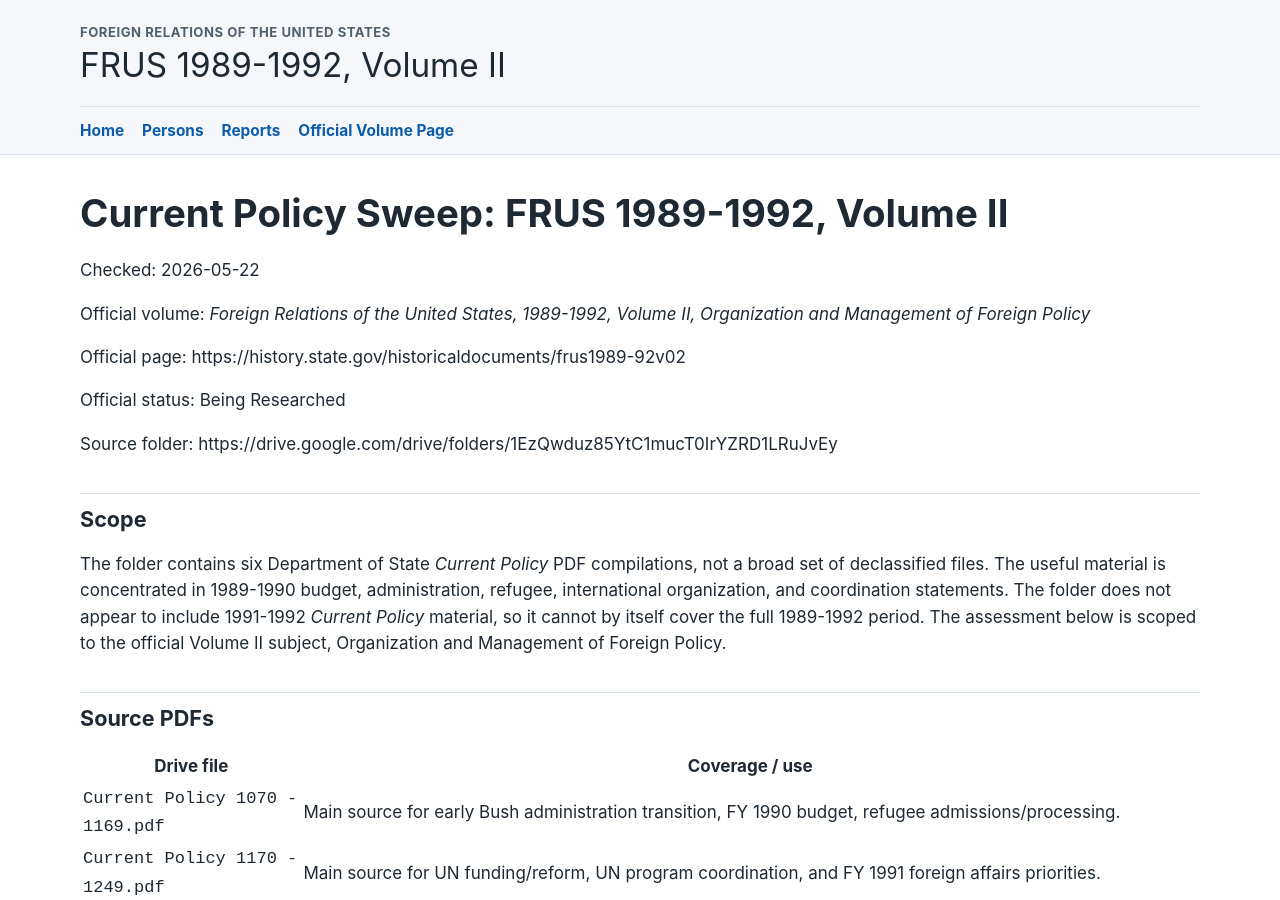
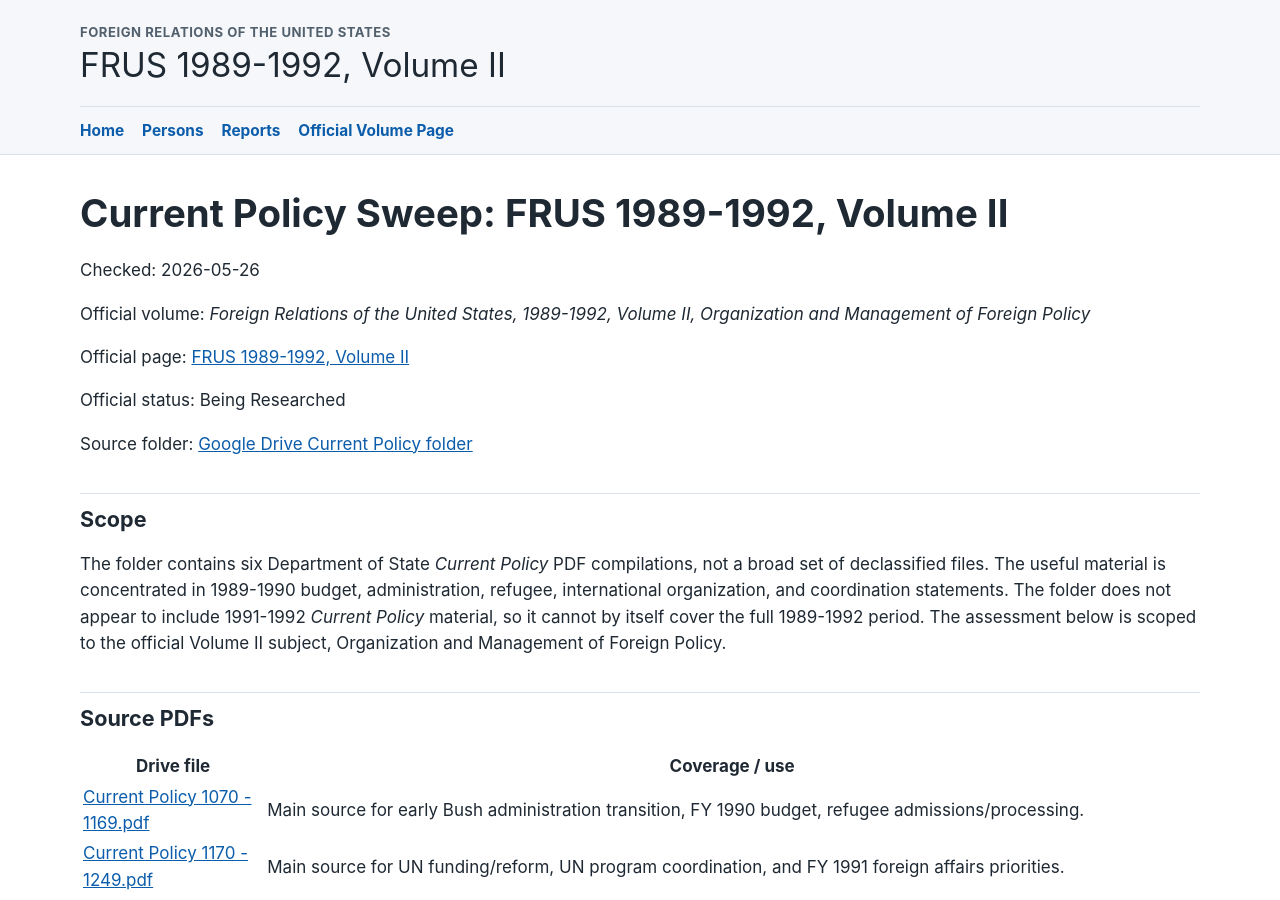
Before and after one commit to therealjameswilson/org-man-89-92, a Jekyll site: the page built from reports/current-policy-sweep.md, in a window 1280 px wide and 900 px high. Built offline with Jekyll 4.4.1, drawn with Linux system fonts in a browser that asks for light colours; our own code applies the rules of GitHub Pages for plain Markdown files; part of the change alters nothing that is shown.

Commit message:
Embed Current Policy source links

```diff
--- a/reports/current-policy-sweep.md
+++ b/reports/current-policy-sweep.md
@@ -5,16 +5,16 @@ title: Current Policy Sweep: FRUS 1989-1992, Volume II
 
 # Current Policy Sweep: FRUS 1989-1992, Volume II
 
-Checked: 2026-05-22
+Checked: 2026-05-26
 
 Official volume: *Foreign Relations of the United States, 1989-1992, Volume II,
 Organization and Management of Foreign Policy*
 
-Official page: https://history.state.gov/historicaldocuments/frus1989-92v02
+Official page: [FRUS 1989-1992, Volume II](https://history.state.gov/historicaldocuments/frus1989-92v02)
 
 Official status: Being Researched
 
-Source folder: https://drive.google.com/drive/folders/1EzQwduz85YtC1mucT0IrYZRD1LRuJvEy
+Source folder: [Google Drive Current Policy folder](https://drive.google.com/drive/folders/1EzQwduz85YtC1mucT0IrYZRD1LRuJvEy)
 
 ## Scope
 
@@ -30,37 +30,37 @@ Organization and Management of Foreign Policy.
 
 | Drive file | Coverage / use |
 | --- | --- |
-| `Current Policy 1070 - 1169.pdf` | Main source for early Bush administration transition, FY 1990 budget, refugee admissions/processing. |
-| `Current Policy 1170 - 1249.pdf` | Main source for UN funding/reform, UN program coordination, and FY 1991 foreign affairs priorities. |
-| `Current Policy 1250 - 1309.pdf` | Main source for FY 1991 budget blueprint, Citizens Democracy Corps, COCOM restructuring, refugee admissions, CSCE institution-building, and U.S.-Soviet mechanisms. |
-| `Current Policy 1283 - 1303.pdf` | Overlapping 1990 material; useful for CP 1289 and CP 1290. |
-| `Current Policy 1305 - 1309.pdf` | Overlapping 1990 material; useful for CP 1305-1309. |
-| `Current Policy 1158 - 1282.pdf` | Overlap set; no unique high-priority item identified beyond the adjacent compilations. |
+| [Current Policy 1070 - 1169.pdf](https://drive.google.com/file/d/1QfGE7pVWpJ4zaC9U_rhXg7C24CvsgEbd/view?usp=drivesdk) | Main source for early Bush administration transition, FY 1990 budget, refugee admissions/processing. |
+| [Current Policy 1170 - 1249.pdf](https://drive.google.com/file/d/1F0fliW-jAjpXW1p0QBsdqNWcTG_fJSJz/view?usp=drivesdk) | Main source for UN funding/reform, UN program coordination, and FY 1991 foreign affairs priorities. |
+| [Current Policy 1250 - 1309.pdf](https://drive.google.com/file/d/1c3JDvLMrX1pi8OJQxLpHQmxi3pUweLQ-/view?usp=drivesdk) | Main source for FY 1991 budget blueprint, Citizens Democracy Corps, COCOM restructuring, refugee admissions, CSCE institution-building, and U.S.-Soviet mechanisms. |
+| [Current Policy 1283 - 1303.pdf](https://drive.google.com/file/d/1YagOJMqZ4U5YbGC_3a6__ebqVSbP42kF/view?usp=drivesdk) | Overlapping 1990 material; useful for CP 1289 and CP 1290. |
+| [Current Policy 1305 - 1309.pdf](https://drive.google.com/file/d/1Jl-bMnylHgeoNdy9Wjgwacq2wmh89pQL/view?usp=drivesdk) | Overlapping 1990 material; useful for CP 1305-1309. |
+| [Current Policy 1158 - 1282.pdf](https://drive.google.com/file/d/13ex2HPzxcTvQwhaH9rmHNYir6ck2_NNR/view?usp=drivesdk) | Overlap set; no unique high-priority item identified beyond the adjacent compilations. |
 
 ## High-Priority Candidates
 
 | Current Policy | Document | Why include |
 | --- | --- | --- |
-| CP 1146 | Secretary Baker, "Statement at Senate Confirmation Hearings," January 17, 1989 | Strong opening document for management themes. Baker frames the executive-Congress relationship, bipartisanship, consultation, consistency, and transition agenda for the new administration. |
-| CP 1147 | Secretary Baker, "The International Agenda and FY 1990 Budget Request," February 21, 1989 | Central document. Covers Function 150 funding, State/USIA/BIB operations, foreign assistance management, assessed contributions and UN arrears, earmarking, and the need for flexibility and accountability in foreign assistance. |
-| CP 1163 | Jonathan Moore, "Update on Immigration and Refugee Issues," April 6, 1989 | Strong if the volume covers refugee/consular/humanitarian administration. Covers Soviet emigration pressure, refugee admissions ceilings, Rome/Moscow processing, INS/consular/support staffing, legislation, supplemental appropriations, interagency review, and congressional consultations. |
-| CP 1245 | Secretary Baker, "U.S. Foreign Policy Priorities and FY 1991 Budget Request," February 1, 1990 | Probably the strongest organization/management item in the folder. Includes a "Conduct of Foreign Affairs" section on Foreign Service Act implementation, personnel, diversity, overseas staffing for Eastern Europe and the USSR, security management, information systems, buildings, Moscow embassy reconstruction, IO arrears, USIA/BIB, and management of limited resources. |
-| CP 1256 | Secretary Baker, "A Budget Blueprint for Fiscal Year 1991," February 22, 1990 | Strong companion to CP 1245. Gives the FY 1991 budget guide, major initiatives and supplementals, international organization arrears, Moscow embassy construction, refugee admissions funding, and Baker's argument against over-earmarking. |
-| CP 1277 | President Bush, "Citizens Democracy Corps Proposed for Eastern Europe," May 12, 1990 | Good program-creation document. Announces a public-private assistance commission/clearinghouse for Eastern Europe and places private-sector technical assistance inside an administration-backed coordination mechanism. |
+| [CP 1146](https://drive.google.com/file/d/1QfGE7pVWpJ4zaC9U_rhXg7C24CvsgEbd/view?usp=drivesdk) | Secretary Baker, "Statement at Senate Confirmation Hearings," January 17, 1989 | Strong opening document for management themes. Baker frames the executive-Congress relationship, bipartisanship, consultation, consistency, and transition agenda for the new administration. |
+| [CP 1147](https://drive.google.com/file/d/1QfGE7pVWpJ4zaC9U_rhXg7C24CvsgEbd/view?usp=drivesdk) | Secretary Baker, "The International Agenda and FY 1990 Budget Request," February 21, 1989 | Central document. Covers Function 150 funding, State/USIA/BIB operations, foreign assistance management, assessed contributions and UN arrears, earmarking, and the need for flexibility and accountability in foreign assistance. |
+| [CP 1163](https://drive.google.com/file/d/1QfGE7pVWpJ4zaC9U_rhXg7C24CvsgEbd/view?usp=drivesdk) | Jonathan Moore, "Update on Immigration and Refugee Issues," April 6, 1989 | Strong if the volume covers refugee/consular/humanitarian administration. Covers Soviet emigration pressure, refugee admissions ceilings, Rome/Moscow processing, INS/consular/support staffing, legislation, supplemental appropriations, interagency review, and congressional consultations. |
+| [CP 1245](https://drive.google.com/file/d/1F0fliW-jAjpXW1p0QBsdqNWcTG_fJSJz/view?usp=drivesdk) | Secretary Baker, "U.S. Foreign Policy Priorities and FY 1991 Budget Request," February 1, 1990 | Probably the strongest organization/management item in the folder. Includes a "Conduct of Foreign Affairs" section on Foreign Service Act implementation, personnel, diversity, overseas staffing for Eastern Europe and the USSR, security management, information systems, buildings, Moscow embassy reconstruction, IO arrears, USIA/BIB, and management of limited resources. |
+| [CP 1256](https://drive.google.com/file/d/1c3JDvLMrX1pi8OJQxLpHQmxi3pUweLQ-/view?usp=drivesdk) | Secretary Baker, "A Budget Blueprint for Fiscal Year 1991," February 22, 1990 | Strong companion to CP 1245. Gives the FY 1991 budget guide, major initiatives and supplementals, international organization arrears, Moscow embassy construction, refugee admissions funding, and Baker's argument against over-earmarking. |
+| [CP 1277](https://drive.google.com/file/d/1c3JDvLMrX1pi8OJQxLpHQmxi3pUweLQ-/view?usp=drivesdk) | President Bush, "Citizens Democracy Corps Proposed for Eastern Europe," May 12, 1990 | Good program-creation document. Announces a public-private assistance commission/clearinghouse for Eastern Europe and places private-sector technical assistance inside an administration-backed coordination mechanism. |
 
 ## Medium Candidates / Use Selectively
 
 | Current Policy | Document | Use case |
 | --- | --- | --- |
-| CP 1171 | "U.S.-UN Relations: Program Funding and PLO Status," May 1989 | Useful for UN funding, assessed contributions, arrears, reform, Secretariat staffing, consensus budgeting, and program duplication. Less useful for State Department internal management. |
-| CP 1219 | John S. Wolf, "UN Program Coordination and Narcotics Control," October 17, 1989 | Useful for multilateral program management. Focuses on UN system coordination, overlap, ACC reporting, narcotics-control program responsibilities, timelines, and costs. |
-| CP 1260 | Robert M. Kimmitt, "Impact of Recent World Changes on U.S. Defense and Foreign Policies," February 27, 1990 | Use only if the volume needs defense/foreign policy coordination context. It is mostly strategic policy, but it discusses force restructuring, arms control coordination, proliferation, transnational threats, and overseas engagement. |
-| CP 1289 | Secretary Baker, "Assistance and Reform: Eastern Europe and Central America," July 4, 1990 | Useful for assistance coordination. Discusses the G-24 mechanism, eligibility criteria, coordinated assistance, IMF/World Bank/OECD roles, possible OECD affiliate status, and a proposed G-24-like Central America mechanism. |
-| CP 1290 | Allan Wendt, "A Restructured COCOM," June 21, 1990 | Useful for export-control institutional reform. Covers COCOM's voluntary consensus structure, control lists, national licensing practices, enforcement, a new core list, and preferential treatment for qualifying East European countries. |
-| CP 1305 | President Bush, "CSCE: The Power of Principle," October 1, 1990 | Use for European institutional architecture. Bush proposes a conflict prevention center, permanent secretariat, elections office, and assembly of Europe. |
-| CP 1306 | Secretary Baker, "CSCE New York Ministerial: Paving the Way to a Paris Summit," October 2, 1990 | Companion to CP 1305; mostly diplomatic framing, useful only if covering CSCE institutionalization. |
-| CP 1307 | Deputy Secretary Eagleburger, "Proposed FY 1991 Refugee Admissions Levels," October 5, 1990 | Strong follow-up if refugee admissions apparatus is in scope. Gives FY 1991 ceilings, funding dependencies, Soviet refugee processing changes, private-sector initiative admissions, and cost-saving measures. |
-| CP 1309 | Secretary Baker, "From Points to Pathways of Mutual Advantage: Next Steps in Soviet-American Relations," October 19, 1990 | Use selectively for policy-process architecture: Two-Plus-Four, working groups, nonproliferation mechanisms, CSCE strengthening, conflict prevention, technical cooperation, and extending Citizens Democracy Corps ideas to the Soviet Union. |
+| [CP 1171](https://drive.google.com/file/d/1F0fliW-jAjpXW1p0QBsdqNWcTG_fJSJz/view?usp=drivesdk) | "U.S.-UN Relations: Program Funding and PLO Status," May 1989 | Useful for UN funding, assessed contributions, arrears, reform, Secretariat staffing, consensus budgeting, and program duplication. Less useful for State Department internal management. |
+| [CP 1219](https://drive.google.com/file/d/1F0fliW-jAjpXW1p0QBsdqNWcTG_fJSJz/view?usp=drivesdk) | John S. Wolf, "UN Program Coordination and Narcotics Control," October 17, 1989 | Useful for multilateral program management. Focuses on UN system coordination, overlap, ACC reporting, narcotics-control program responsibilities, timelines, and costs. |
+| [CP 1260](https://drive.google.com/file/d/1c3JDvLMrX1pi8OJQxLpHQmxi3pUweLQ-/view?usp=drivesdk) | Robert M. Kimmitt, "Impact of Recent World Changes on U.S. Defense and Foreign Policies," February 27, 1990 | Use only if the volume needs defense/foreign policy coordination context. It is mostly strategic policy, but it discusses force restructuring, arms control coordination, proliferation, transnational threats, and overseas engagement. |
+| [CP 1289](https://drive.google.com/file/d/1YagOJMqZ4U5YbGC_3a6__ebqVSbP42kF/view?usp=drivesdk) | Secretary Baker, "Assistance and Reform: Eastern Europe and Central America," July 4, 1990 | Useful for assistance coordination. Discusses the G-24 mechanism, eligibility criteria, coordinated assistance, IMF/World Bank/OECD roles, possible OECD affiliate status, and a proposed G-24-like Central America mechanism. |
+| [CP 1290](https://drive.google.com/file/d/1YagOJMqZ4U5YbGC_3a6__ebqVSbP42kF/view?usp=drivesdk) | Allan Wendt, "A Restructured COCOM," June 21, 1990 | Useful for export-control institutional reform. Covers COCOM's voluntary consensus structure, control lists, national licensing practices, enforcement, a new core list, and preferential treatment for qualifying East European countries. |
+| [CP 1305](https://drive.google.com/file/d/1Jl-bMnylHgeoNdy9Wjgwacq2wmh89pQL/view?usp=drivesdk) | President Bush, "CSCE: The Power of Principle," October 1, 1990 | Use for European institutional architecture. Bush proposes a conflict prevention center, permanent secretariat, elections office, and assembly of Europe. |
+| [CP 1306](https://drive.google.com/file/d/1Jl-bMnylHgeoNdy9Wjgwacq2wmh89pQL/view?usp=drivesdk) | Secretary Baker, "CSCE New York Ministerial: Paving the Way to a Paris Summit," October 2, 1990 | Companion to CP 1305; mostly diplomatic framing, useful only if covering CSCE institutionalization. |
+| [CP 1307](https://drive.google.com/file/d/1Jl-bMnylHgeoNdy9Wjgwacq2wmh89pQL/view?usp=drivesdk) | Deputy Secretary Eagleburger, "Proposed FY 1991 Refugee Admissions Levels," October 5, 1990 | Strong follow-up if refugee admissions apparatus is in scope. Gives FY 1991 ceilings, funding dependencies, Soviet refugee processing changes, private-sector initiative admissions, and cost-saving measures. |
+| [CP 1309](https://drive.google.com/file/d/1Jl-bMnylHgeoNdy9Wjgwacq2wmh89pQL/view?usp=drivesdk) | Secretary Baker, "From Points to Pathways of Mutual Advantage: Next Steps in Soviet-American Relations," October 19, 1990 | Use selectively for policy-process architecture: Two-Plus-Four, working groups, nonproliferation mechanisms, CSCE strengthening, conflict prevention, technical cooperation, and extending Citizens Democracy Corps ideas to the Soviet Union. |
 
 ## Likely Exclude
 
```
